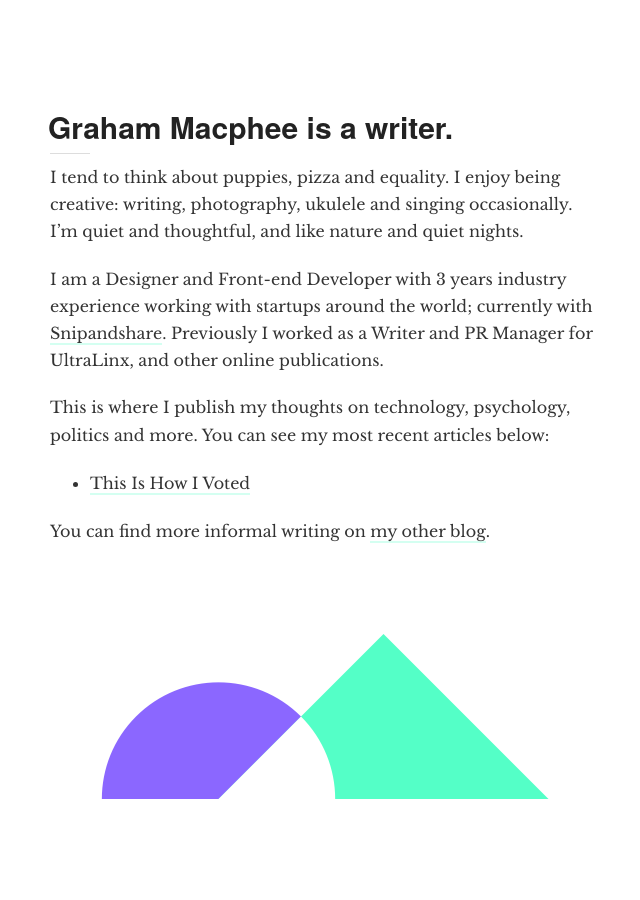
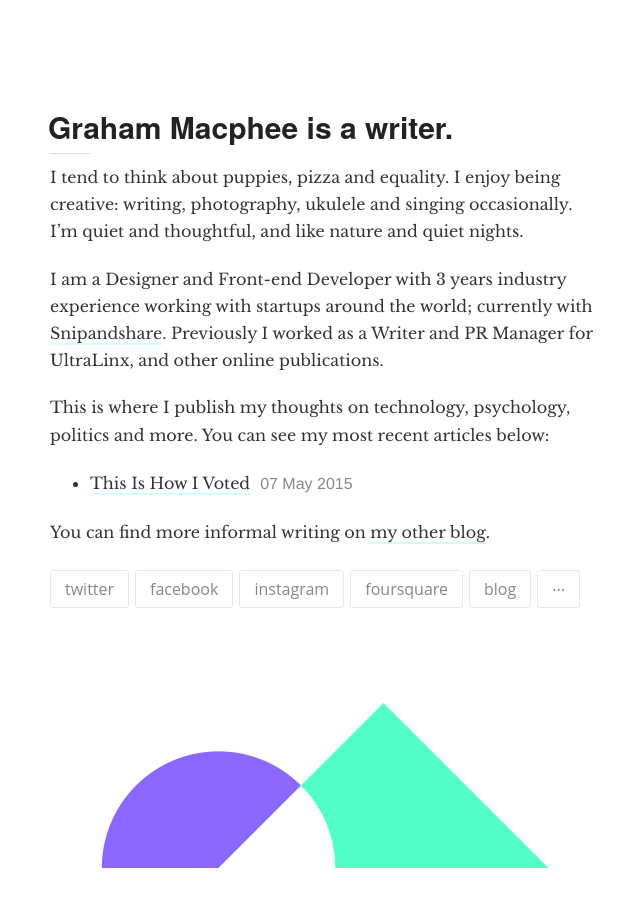
Before and after one commit to gmph/gmph.github.io, a Jekyll site: the page built from index.md, in a window 1280 px wide. Shown: the whole page, without its empty margins (315-955 px from the left). Built offline with Jekyll 4.4.1, drawn with Linux system fonts in a browser that asks for light colours; nearby versions of some CDN libraries; some web fonts are replaced.

Commit message:
Landing links added, post list design update

```diff
--- a/_layouts/default.html
+++ b/_layouts/default.html
@@ -23,7 +23,7 @@
 <meta property="twitter:account_id" content="87261538" /> <!-- Twitter ID, currently for @gmph -->
 <meta name="viewport" content="width=device-width, initial-scale=1.0">
 <link rel="shortcut icon" href="{{ site.url }}/res/img/ptlogooutline.png">
-<link href='http://fonts.googleapis.com/css?family=Libre+Baskerville:400|Open+Sans:400,700' rel='stylesheet' type='text/css'>
+<link href='http://fonts.googleapis.com/css?family=Libre+Baskerville:400' rel='stylesheet' type='text/css'>
 <link href="{{ site.url }}/res/css/main.css" rel="stylesheet" type="text/css">
 <script src="http://ajax.googleapis.com/ajax/libs/jquery/1.9.1/jquery.min.js"></script>
 
--- a/_layouts/landing.html
+++ b/_layouts/landing.html
@@ -23,7 +23,7 @@
 <meta property="twitter:account_id" content="87261538" /> <!-- Twitter ID, currently for @gmph -->
 <meta name="viewport" content="width=device-width, initial-scale=1.0">
 <link rel="shortcut icon" href="{{ site.url }}/res/img/ptlogooutline.png">
-<link href='http://fonts.googleapis.com/css?family=Libre+Baskerville:400|Open+Sans:400,700' rel='stylesheet' type='text/css'>
+<link href='http://fonts.googleapis.com/css?family=Libre+Baskerville:400' rel='stylesheet' type='text/css'>
 <link href="{{ site.url }}/res/css/main.css" rel="stylesheet" type="text/css">
 <script src="http://ajax.googleapis.com/ajax/libs/jquery/1.9.1/jquery.min.js"></script>
 
--- a/index.md
+++ b/index.md
@@ -18,7 +18,7 @@
 <ul>
   {% for post in site.posts limit:6 %}
     <li>
-      <a href="{{ post.url }}">{{ post.title }}</a>
+      <a href="{{ post.url }}">{{ post.title }}</a><span class="postlistmeta">{{ post.date | date_to_long_string }}</span>
     </li>
   {% endfor %}
 </ul>
--- a/res/css/main.css
+++ b/res/css/main.css
@@ -175,6 +175,23 @@ p.meta {
 	color:#666;
 }
 
+span.postlistmeta {
+    margin-left:10px;
+    font-family: "Helvetica Neue", "HelveticaNeue-Light", "Helvetica Neue Light", Helvetica, "Open Sans", Arial, "Lucida Grande", sans-serif !important;
+    font-weight: 300;
+    color:#888;
+}
+
+.block .links {
+	display: none;
+	margin:20px 0 0 0;
+}
+
+.block.landing .links {
+	display: block;
+	margin:24px 0 0 0;
+}
+
 div.block div.links a {
 	position: relative;
 	display: inline-block;
@@ -191,11 +208,6 @@ div.block div.links a {
 	font-family: "Open Sans", Arial, "Lucida Grande", sans-serif !important;
 	font-weight: 400;
 	opacity:.7;
-}
-
-.block .links {
-	display: none;
-	margin:20px 0 0 0;
 }
 
 .block .links a:hover {
```
Also changed, not shown: _drafts/2015-04-29-how-designers-think.md (+1 -1 lines), _drafts/2015-08-09-mentalhealth.md (+1 -1 lines).
